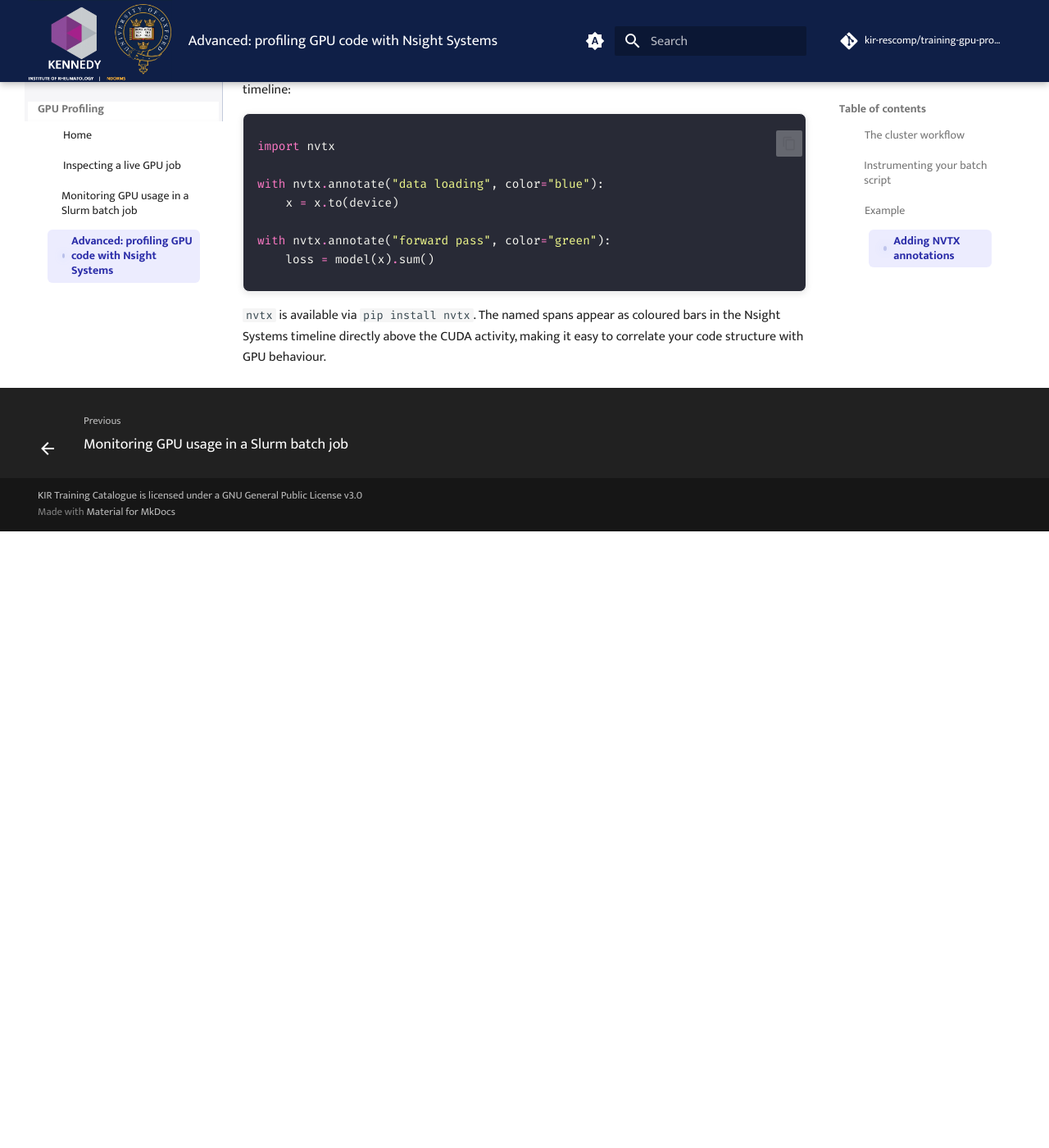
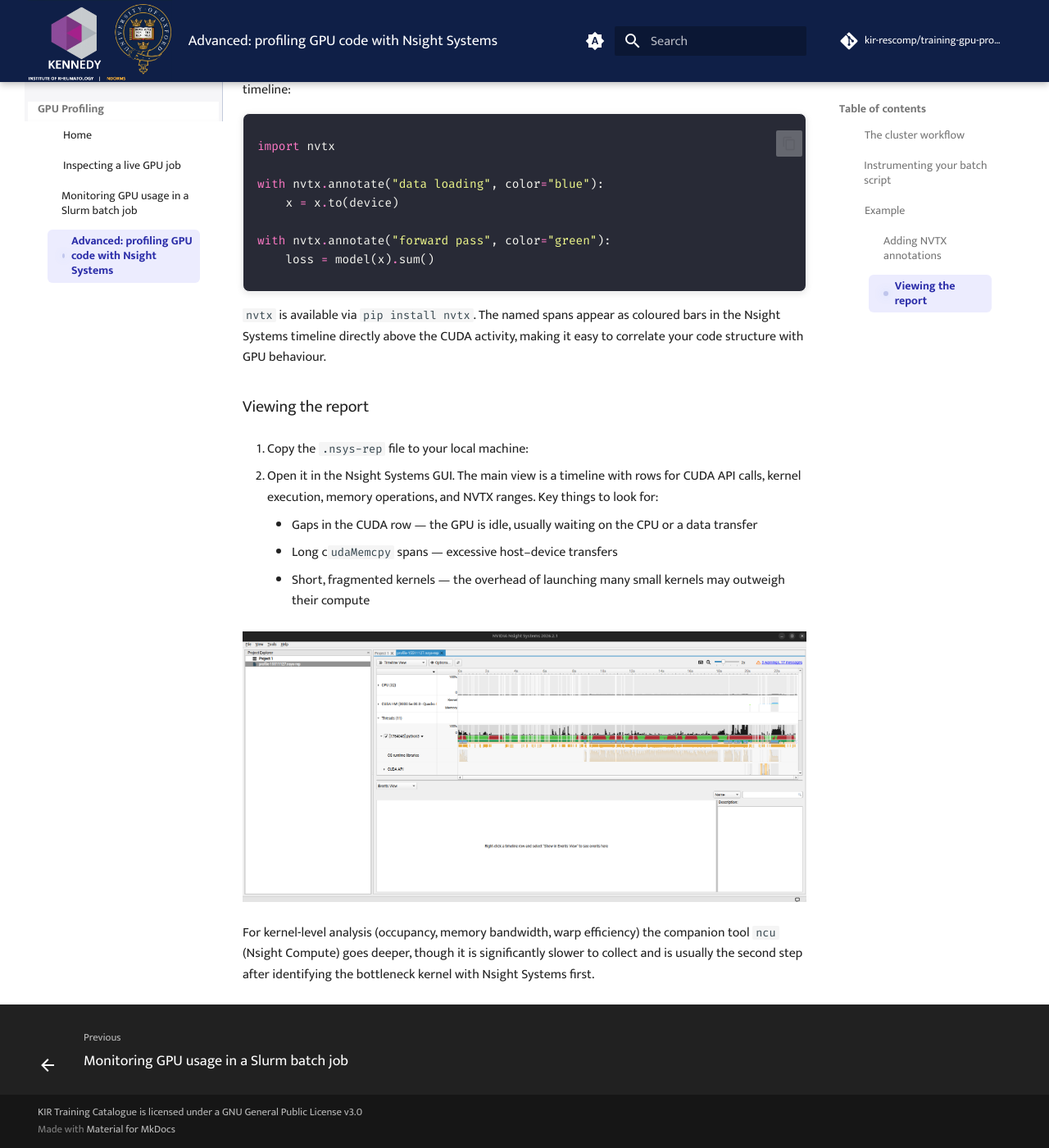
Before and after one commit to kir-rescomp/training-gpu-profiling, an MkDocs documentation site: the page built from docs/3.nsight-systems.md, in a window 1280 px wide and 1400 px high, scrolled down 1870 px. Shown: the whole window at 82% size. Built offline with MkDocs 1.6.1 and Material for MkDocs 9.7.7, drawn with Linux system fonts in a browser that asks for light colours; comment, search, counter and statistics services are not loaded; before the commit the page ends 2518 px from its top, so only the background shows below that.

Commit message:
add profile image

```diff
--- a/docs/3.nsight-systems.md
+++ b/docs/3.nsight-systems.md
@@ -83,4 +83,18 @@
 `nvtx` is available via `pip install nvtx`. The named spans appear as coloured bars in the Nsight Systems timeline directly above the CUDA activity, making it easy to correlate your code structure with GPU behaviour.
 
 
+
+### Viewing the report
+
+1. Copy the `.nsys-rep` file to your local machine:
+
+2. Open it in the Nsight Systems GUI. The main view is a timeline with rows for CUDA API calls, kernel execution, memory operations, and NVTX ranges. Key things to look for:
+    - Gaps in the CUDA row — the GPU is idle, usually waiting on the CPU or a data transfer
+    - Long c`udaMemcpy` spans — excessive host–device transfers
+    - Short, fragmented kernels — the overhead of launching many small kernels may outweigh their compute
+
+![nsightsystems-profile](./images/profile-15511127.nsys-rep.png)
+
+For kernel-level analysis (occupancy, memory bandwidth, warp efficiency) the companion tool `ncu` (Nsight Compute) goes deeper, though it is significantly slower to collect and is usually the second step after identifying the bottleneck kernel with Nsight Systems first.
+
 </div>
```
Also changed, not shown: docs/images/profile-15511127.nsys-rep.png (added).
